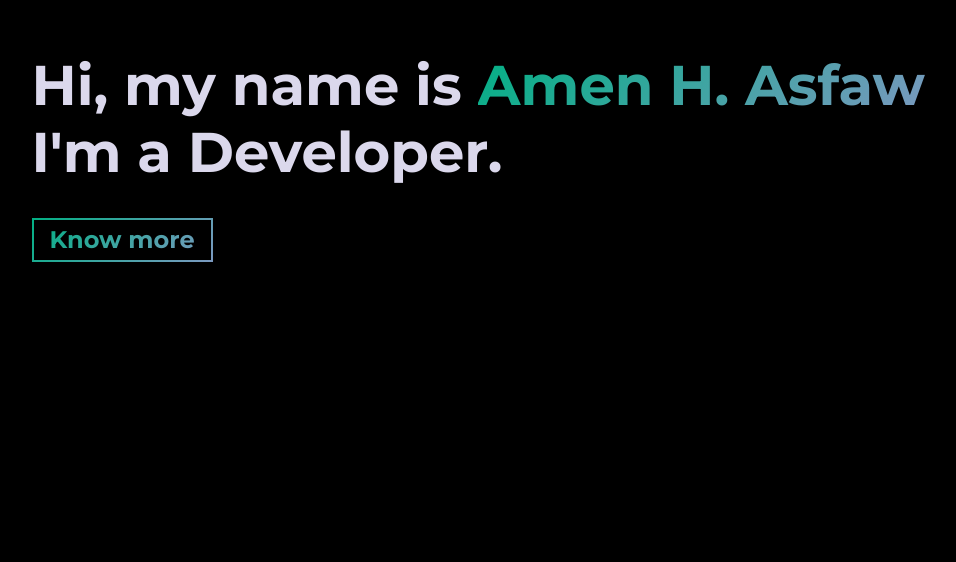
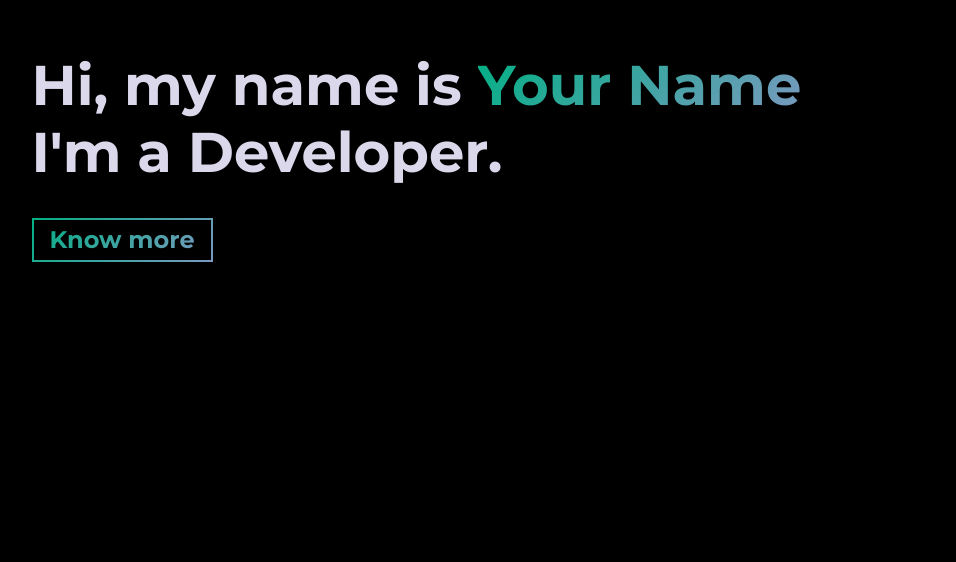
Before and after one commit to amenhasfaw/Portfolio, a website built with Parcel: page src/index.html in a window 1280 px wide. Shown: the part 238-800 px from the top of the page, without its empty margins (46-1002 px from the left). Built offline with nearby package versions, Linux system fonts and the light colour scheme.

Commit message:
Update index.html

```diff
--- a/src/index.html
+++ b/src/index.html
@@ -8,7 +8,7 @@
     <link rel="shortcut icon" type="image/png" href="https://cdn-icons-png.flaticon.com/512/2721/2721620.png" />
 
     <!-- Todo: put here your site title -->
-    <title>Amen H Asfaw | Developer</title>
+    <title>Your Name | Developer</title>
 
     <link
       rel="stylesheet"
@@ -32,7 +32,7 @@
      <section id="hero" class="jumbotron">
       <div class="container">
         <h1 class="hero-title load-hidden">
-          Hi, my name is <span class="text-color-main">Amen H. Asfaw</span>
+          Hi, my name is <span class="text-color-main">Your Name</span>
           <br>
           I'm a Developer.
         </h1>
```
